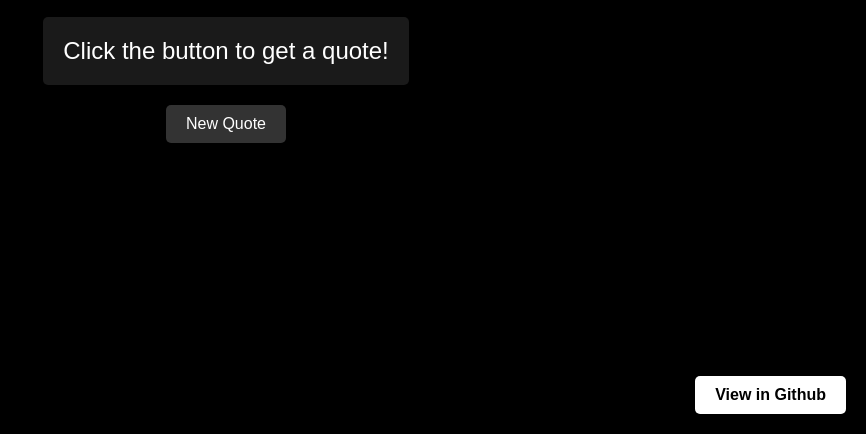
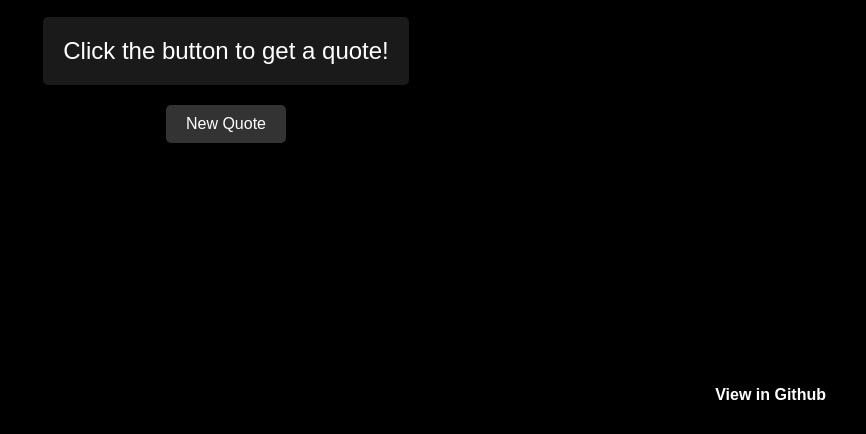
Before and after one commit to lolmiku/Daily-Insults, a plain HTML site: page index.html in a window 1280 px wide. Shown: the part 366-800 px from the top of the page, without its empty margins (414-1280 px from the left). Drawn offline with Linux system fonts and the light colour scheme.

Commit message:
Update styles.css

```diff
--- a/styles.css
+++ b/styles.css
@@ -54,16 +54,17 @@ button:hover {
     position: fixed;
     bottom: 20px;
     right: 20px;
-    background-color: #fff;
-    color: #000;
+    background-color: #000;
+    color: #fff;
     font-weight: bold;
     padding: 10px 20px;
     border-radius: 5px;
     text-decoration: none;
-    box-shadow: 0 4px 8px rgba(0, 0, 0, 0.5);
+    font-size: 1em;
+    box-shadow: none;
     transition: background-color 0.3s ease;
 }
 
 .github-btn:hover {
-    background-color: #f0f0f0;
+    background-color: #333;
 }
```
